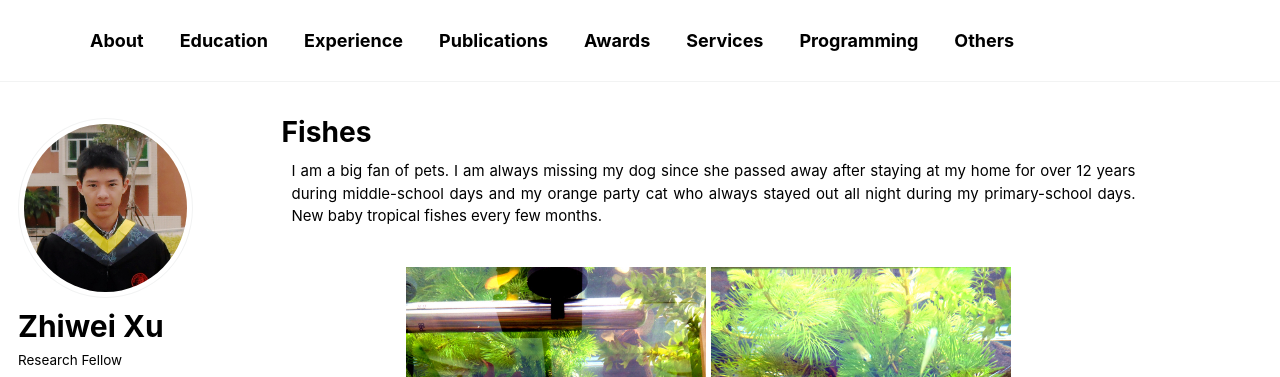
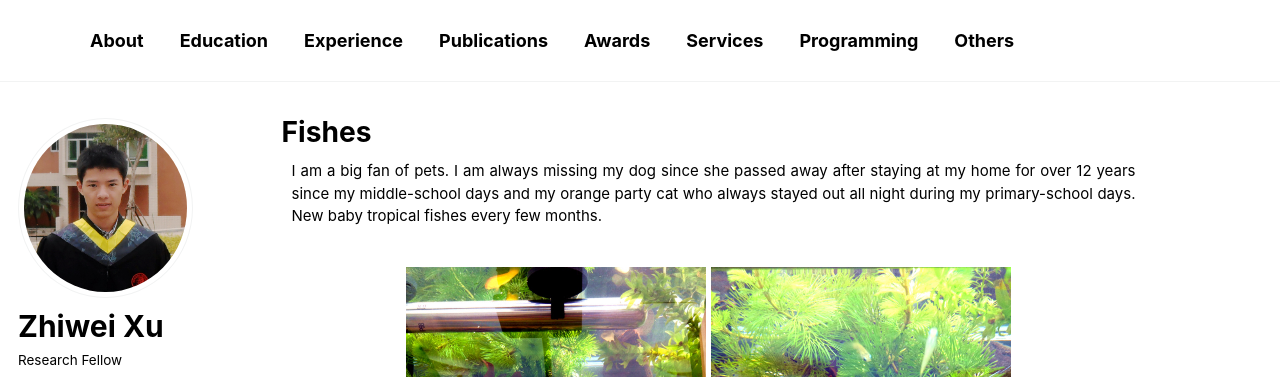
Before and after one commit to zwxu064/zwxu064.github.io, a Jekyll site: the page built from _pages/fishes.html, in a window 1280 px wide and 900 px high. Shown: the top 377 px of the window. Built offline with Jekyll 4.4.1, drawn with Linux system fonts in a browser that asks for light colours.

Commit message:
Update fishes.html

```diff
--- a/_pages/fishes.html
+++ b/_pages/fishes.html
@@ -10,7 +10,7 @@ redirect_from:
 
 <section class="page__content" itemprop="text">
 <p class="alignlefttab">I am a big fan of pets.
-   I am always missing my dog since she passed away after staying at my home for over 12 years during middle-school days
+   I am always missing my dog since she passed away after staying at my home for over 12 years since my middle-school days
    and my orange party cat who always stayed out all night during my primary-school days.
    New baby tropical fishes every few months.</p>
 <div style="clear: both;"></div>
```
